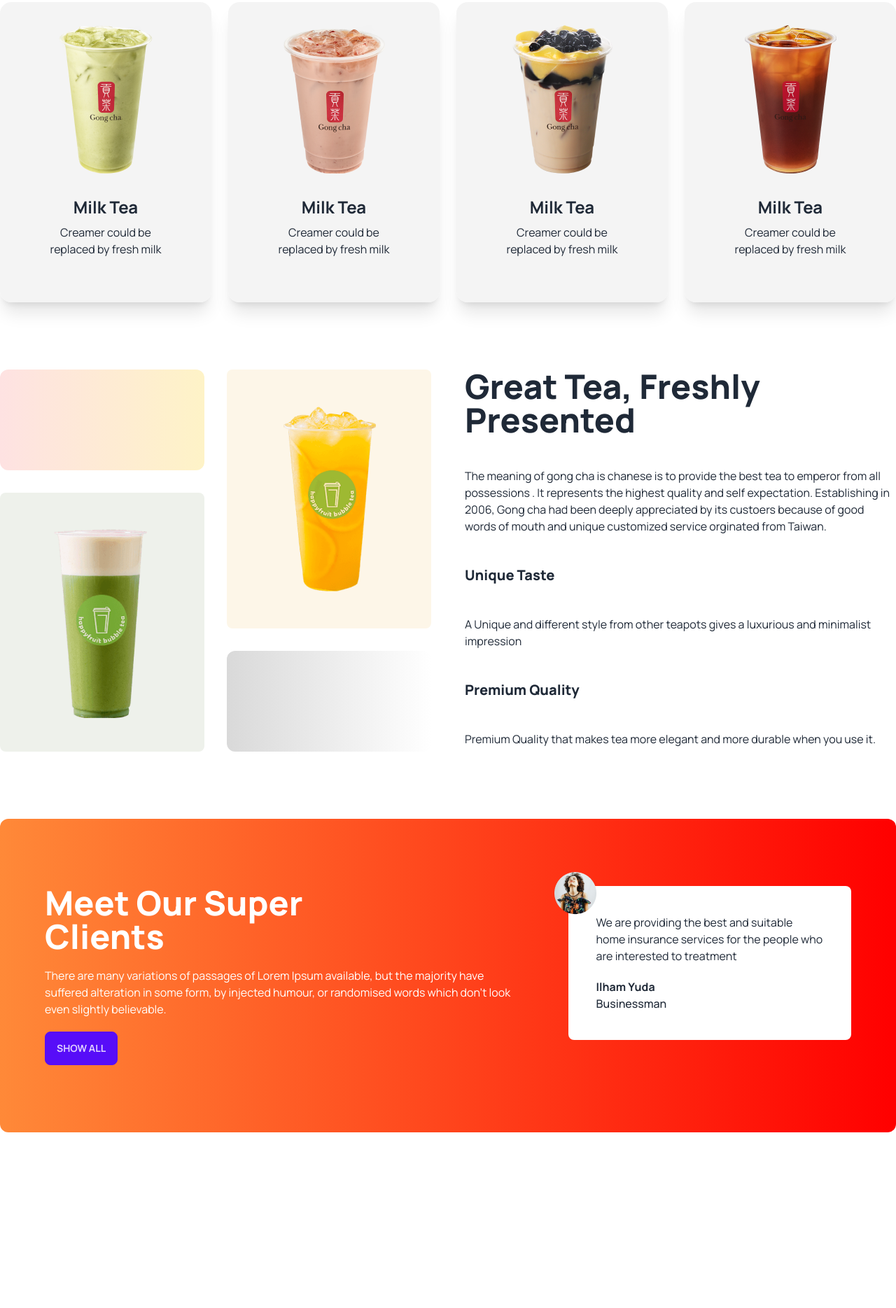
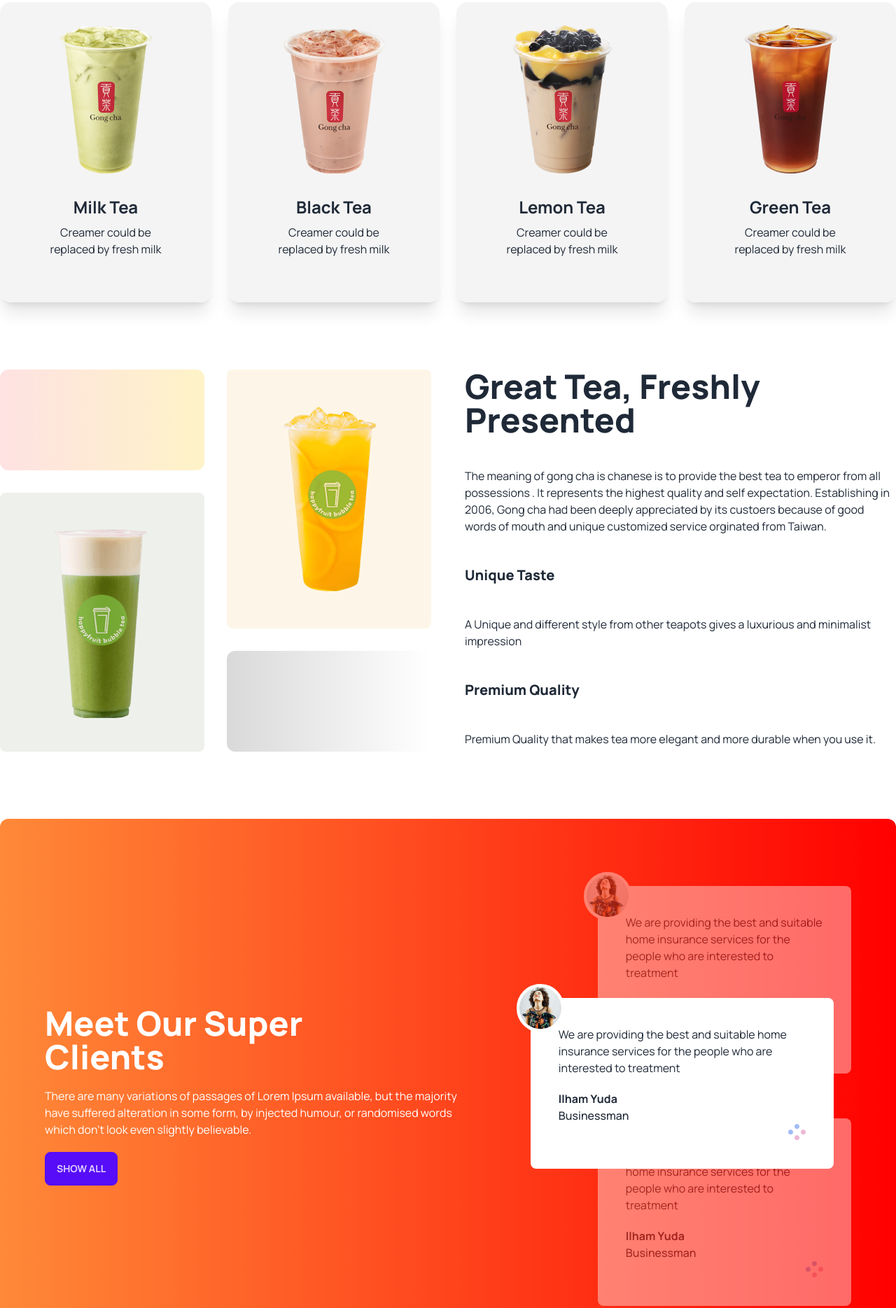
Before and after one commit to Sajid678/tea-house-tailwind-daisyui, a plain HTML site: page index.html in a window 1280 px wide. Shown: the part 625-2494 px from the top of the page at 70% size. Before the commit the page ends 2339 px from the top, so only its background shows below. Drawn offline with nearby package versions, Linux system fonts and the light colour scheme.

Commit message:
add customer review

```diff
--- a/index.html
+++ b/index.html
@@ -69,7 +69,7 @@
 <div class="grid gap-6 grid-cols-1 md:grid-cols-2 lg:grid-cols-4">
 <!-- first card -->
 <div class="card  p-8 bg-gradient-to-r from-[#F4F4F4] to-[#F4F4F4] shadow-xl">
-    <figure><img src="/images/tea-1.png" alt="Shoes" /></figure>
+    <figure><img src="./images/tea-1.png" alt="Shoes" /></figure>
     <div class="card-body">
       <h2 class="text-2xl font-bold">Milk Tea</h2>
       <p>Creamer could be replaced by fresh milk</p>
@@ -78,27 +78,27 @@
   </div>
 <!-- Second card -->
 <div class="card  p-8 bg-gradient-to-r from-[#F4F4F4] to-[#F4F4F4] shadow-xl">
-    <figure><img src="/images/tea-2.png" alt="Shoes" /></figure>
+    <figure><img src="./images/tea-2.png" alt="Shoes" /></figure>
     <div class="card-body">
-      <h2 class="text-2xl font-bold">Milk Tea</h2>
+      <h2 class="text-2xl font-bold">Black Tea</h2>
       <p>Creamer could be replaced by fresh milk</p>
 
     </div>
   </div>
 <!-- third card -->
 <div class="card  p-8 bg-gradient-to-r from-[#F4F4F4] to-[#F4F4F4] shadow-xl">
-    <figure><img src="/images/tea-3.png" alt="Shoes" /></figure>
+    <figure><img src="./images/tea-3.png" alt="Shoes" /></figure>
     <div class="card-body">
-      <h2 class="text-2xl font-bold">Milk Tea</h2>
+      <h2 class="text-2xl font-bold">Lemon Tea</h2>
       <p>Creamer could be replaced by fresh milk</p>
 
     </div>
   </div>
 <!-- fourth card -->
 <div class="card  p-8 bg-gradient-to-r from-[#F4F4F4] to-[#F4F4F4] shadow-xl">
-    <figure><img src="/images/tea-4.png" alt="Shoes" /></figure>
+    <figure><img src="./images/tea-4.png" alt="Shoes" /></figure>
     <div class="card-body">
-      <h2 class="text-2xl font-bold">Milk Tea</h2>
+      <h2 class="text-2xl font-bold">Green Tea</h2>
       <p>Creamer could be replaced by fresh milk</p>
 
     </div>
@@ -113,10 +113,10 @@
 
             </div>
          <div class="row-span-2 bg-[#E6A6231A] rounded-lg px-8 py-12 flex justify-center items-center">
-        <img src="images/fresh-1.png" alt="">
+        <img src="./images/fresh-1.png" alt="">
          </div>
          <div class="row-span-2 bg-[#5776391A] rounded-lg px-8 py-12 flex justify-center items-center">
-            <img src="images/fresh-2.png" alt="">
+            <img src="./images/fresh-2.png" alt="">
              </div>
              <div class="rounded-xl h-36  bg-gradient-to-r from-[#D9D9D9] to-[#FFFFFF00]">
 
@@ -135,22 +135,51 @@
       </section>
       <!-- Super Clients section-->
       <section class="my-24 flex flex-col lg:flex-row gap-20 rounded-xl bg-gradient-to-r from-[#FF8938] to-[#F00] px-16 py-24">
-      <div class="space-y-5">
-        <h2 class="text-5xl font-extrabold text-white">
+      <div class="flex lg:pr-28 items-center">
+        <div class="space-y-5">
+          <h2 class="text-5xl font-extrabold text-white">
             Meet Our Super
             <br>
              Clients
         </h2>
         <p class="text-white">There are many variations of passages of Lorem Ipsum available, but the majority have suffered alteration in some form, by injected humour, or randomised words which don't look even slightly believable. </p>
         <button class="btn btn-primary">Show All</button>
+        </div>
       </div>
-      <div>
-        <!-- review -->
-        <div class=" relative p-10 rounded-lg bg-white">
-            <img class="absolute -top-5 -left-5" src="images/client.png" alt="">
+      <!-- review container -->
+      <div class="relative">
+        <!--next review -->
+
+        <div class=" relative z-10 mb-16 opacity-40 p-10 rounded-lg bg-white">
+          <img class="absolute -top-5 -left-5 border-4 border-white rounded-full bg-white" src="images/client.png" alt="">
+          <p>We are providing the best and suitable home insurance services for the people who are interested to treatment</p>
+          <h4 class="font-bold mt-5">Ilham Yuda</h4>
+          <p class="font-medium">Businessman</p>
+          <div class="flex justify-end">
+            <img src="./images/circles.png" alt="">
+          </div>
+      </div>
+      <!-- current review -->
+
+      <div class=" absolute z-20 top-40 lg:-left-24 lg:w-[433px] p-10 rounded-lg bg-white">
+        <img class="absolute -top-5 -left-5 border-4 border-white rounded-full bg-white" src="images/client.png" alt="">
+        <p>We are providing the best and suitable home insurance services for the people who are interested to treatment</p>
+        <h4 class="font-bold mt-5">Ilham Yuda</h4>
+        <p class="font-medium">Businessman</p>
+        <div class="flex justify-end">
+          <img src="./images/circles.png" alt="">
+        </div>
+    </div>
+        <!--previous review -->
+
+        <div class=" relative z-10 p-10 opacity-40 rounded-lg bg-white">
+            <img class="absolute -top-5 -left-5 border-4 border-white rounded-full bg-white" src="images/client.png" alt="">
             <p>We are providing the best and suitable home insurance services for the people who are interested to treatment</p>
             <h4 class="font-bold mt-5">Ilham Yuda</h4>
             <p class="font-medium">Businessman</p>
+            <div class="flex justify-end">
+              <img src="./images/circles.png" alt="">
+            </div>
         </div>
       </div>
       </section>
```
